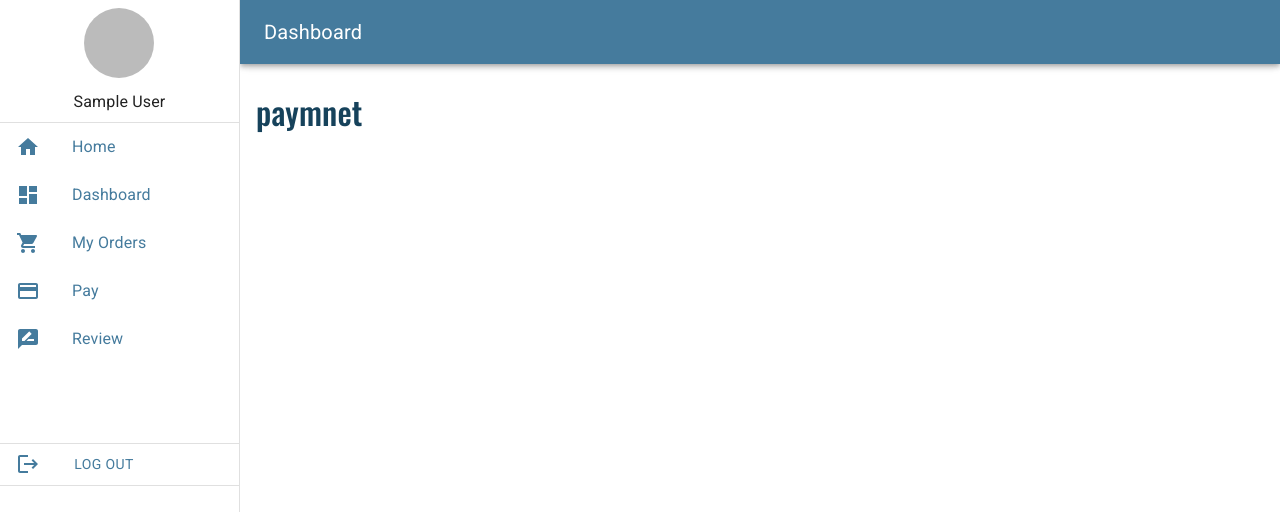
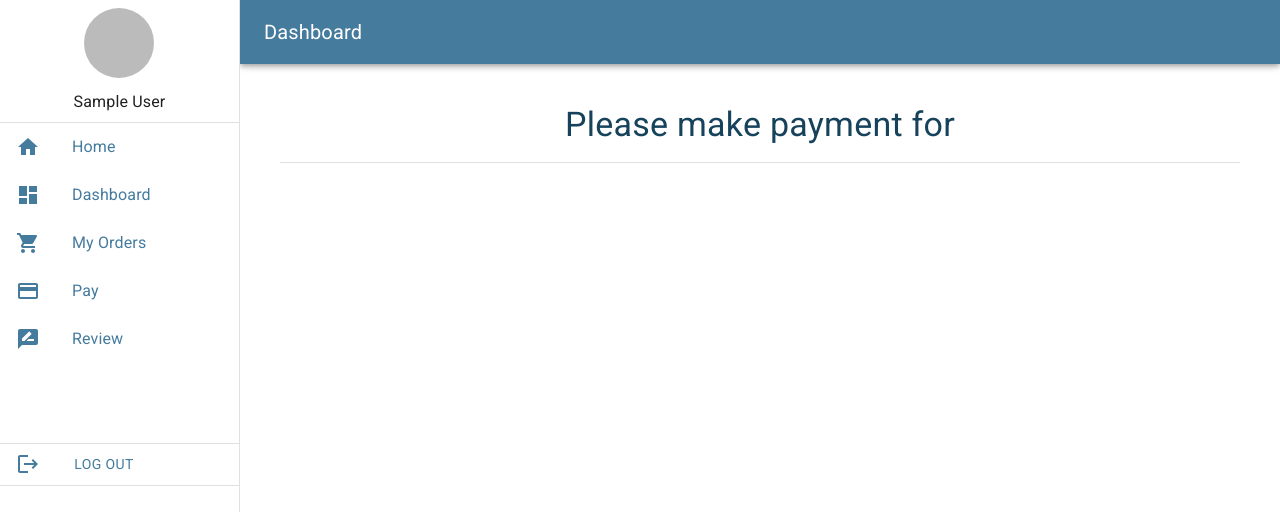
Before and after one commit to suhag-alamin/carx-client, a React (Create React App) app: page /dashboard/payment/1 in a window 1280 px wide. Shown: the top 512 px of the page. Built offline with nearby package versions, Linux system fonts and the light colour scheme; no server answers; sample sign-in values are in the browser's storage.

Commit message:
payment home

```diff
--- a/src/App.js
+++ b/src/App.js
@@ -1,13 +1,11 @@
 import "@fontsource/oswald/500.css";
 import "@fontsource/oswald/700.css";
 import "@fontsource/roboto/400.css";
-import Payment from "@mui/icons-material/Payment";
 import { createTheme, CssBaseline, ThemeProvider } from "@mui/material";
 import "react-confirm-alert/src/react-confirm-alert.css";
 import { BrowserRouter as Router, Route, Routes } from "react-router-dom";
 import { ToastContainer } from "react-toastify";
 import "./App.css";
-import AuthProvider from "./context/AuthProvider";
 import useAuth from "./hooks/useAuth";
 import useDocumentTitle from "./hooks/useDocumentTitle";
 import About from "./Pages/About/About/About";
@@ -20,6 +18,7 @@ import MakeAdmin from "./Pages/Dashboard/MakeAdmin/MakeAdmin";
 import ManageAllOrders from "./Pages/Dashboard/ManageAllOrders/ManageAllOrders";
 import ManageProducts from "./Pages/Dashboard/ManageProducts/ManageProducts";
 import MyOrders from "./Pages/Dashboard/MyOrders/MyOrders";
+import Payment from "./Pages/Dashboard/Payment/Payment";
 import PaymentHome from "./Pages/Dashboard/Payment/PaymentHome";
 import Home from "./Pages/Home/Home/Home";
 import AdminRoute from "./Pages/Login/AdminRoute/AdminRoute";
@@ -59,7 +58,6 @@ function App() {
     <div className="App">
       <CssBaseline>
         <ThemeProvider theme={theme}>
-          <AuthProvider>
           <Router>
             <Routes>
               <Route exact path="/" element={<Home />} />
@@ -164,7 +162,6 @@ function App() {
               pauseOnHover
             />
           </Router>
-          </AuthProvider>
         </ThemeProvider>
       </CssBaseline>
     </div>
--- a/src/Pages/Dashboard/Payment/Payment.js
+++ b/src/Pages/Dashboard/Payment/Payment.js
@@ -1,3 +1,4 @@
+import PaymentIcon from "@mui/icons-material/Payment";
 import {
   Button,
   CircularProgress,
@@ -15,10 +16,9 @@ import {
 import { Box } from "@mui/system";
 import axios from "axios";
 import React, { useEffect, useState } from "react";
+import { useNavigate } from "react-router";
 import useAuth from "../../../hooks/useAuth";
 import useDocumentTitle from "../../../hooks/useDocumentTitle";
-import PaymentIcon from "@mui/icons-material/Payment";
-import { useHistory } from "react-router";
 
 const Payment = () => {
   // dynamic title
@@ -27,7 +27,7 @@ const Payment = () => {
   const [orders, setOrders] = useState([]);
   const [isLoading, setIsLoading] = useState(true);
   const { user } = useAuth();
-  const history = useHistory();
+  const navigate = useNavigate();
 
   // load ordes by email
   useEffect(() => {
@@ -48,6 +48,7 @@ const Payment = () => {
   const handlePay = (id) => {
     console.log(id);
     // history.push(`/dashboard/payment/${id}`);
+    navigate(`/dashboard/payment/${id}`);
   };
 
   // loading spinner
@@ -66,7 +67,7 @@ const Payment = () => {
         variant="h4"
         color="secondary"
       >
-        My Orders
+        Make Payment
       </Typography>
       <Divider />
       <TableContainer sx={{ my: 3 }} component={Paper}>
--- a/src/Pages/Dashboard/Payment/PaymentHome.js
+++ b/src/Pages/Dashboard/Payment/PaymentHome.js
@@ -1,10 +1,30 @@
-import React from "react";
+import { Container, Divider, Typography } from "@mui/material";
+import axios from "axios";
+import React, { useEffect, useState } from "react";
+import { useParams } from "react-router";
 
 const PaymentHome = () => {
+  const { id } = useParams();
+  const [order, setOrder] = useState({});
+  useEffect(() => {
+    axios
+      .get(`https://afternoon-tor-94038.herokuapp.com/allOrders/${id}`)
+      .then((result) => setOrder(result.data));
+  }, [id]);
   return (
-    <div>
-      <h1>paymnet</h1>
-    </div>
+    <Container sx={{ py: 2 }}>
+      <Typography
+        sx={{ textAlign: "center", pb: 2 }}
+        variant="h4"
+        color="secondary"
+      >
+        Please make payment for{" "}
+        <span style={{ color: "#457B9D", fontWeight: 700 }}>
+          {order?.carName}
+        </span>
+      </Typography>
+      <Divider />
+    </Container>
   );
 };
 
```
Lines whose indentation alone changed are shown as unchanged.
